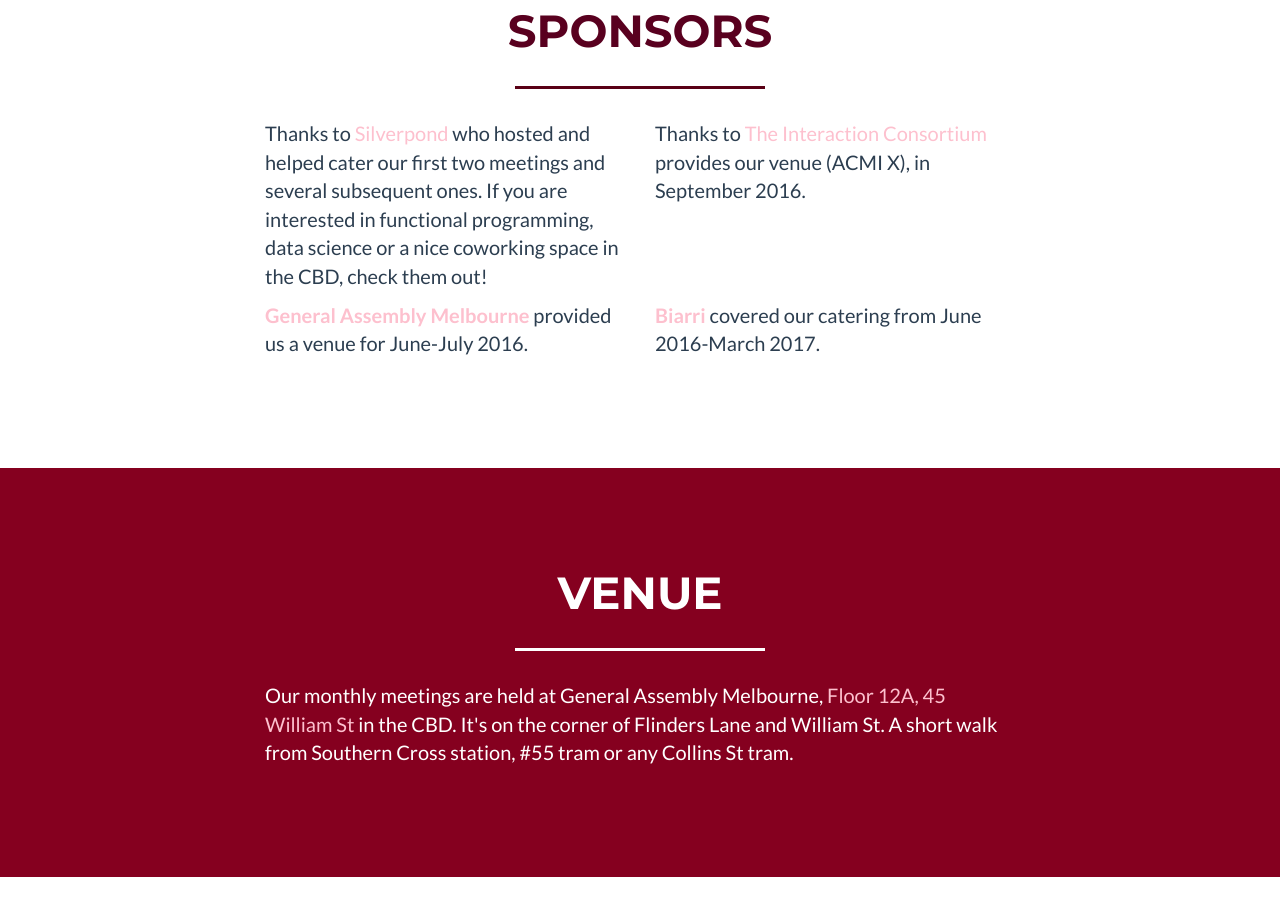
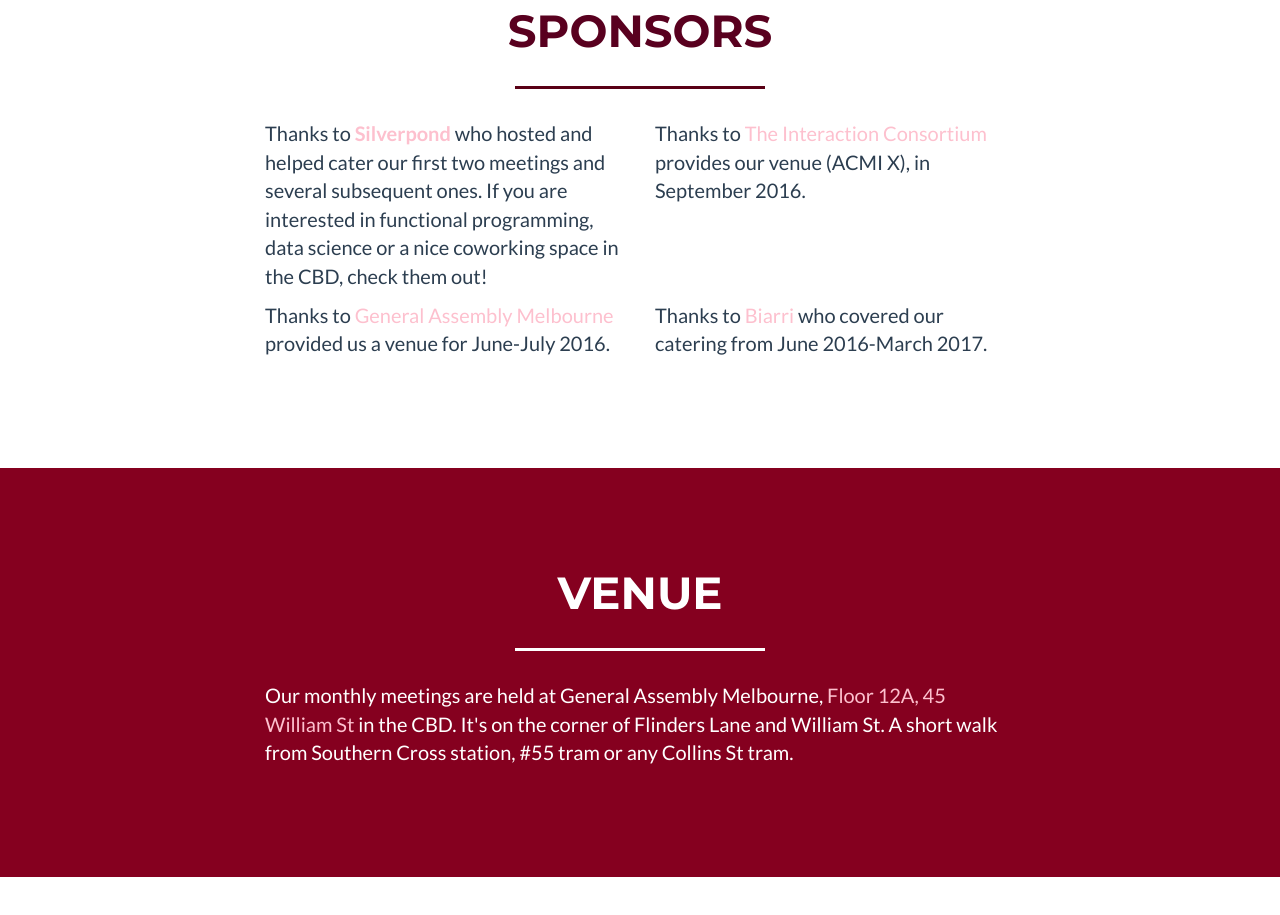
Before and after one commit to pyladiesmelbourne/pyladiesmelbourne.github.io, a plain HTML site: page index.html in a window 1280 px wide. Shown: the part 2200-3115 px from the top of the page. Drawn offline with nearby package versions, Linux system fonts and the light colour scheme; files whose address does not match are found by name.

Commit message:
update sponsors

```diff
--- a/index.html
+++ b/index.html
@@ -159,7 +159,7 @@
             <div class="row">
                 <div class="col-lg-4 col-lg-offset-2">
                     <p>
-Thanks to <a href="http://silverpond.com.au/">Silverpond</a> who hosted and helped cater our first two meetings and several subsequent ones. If you are interested in functional programming, data science or a nice coworking space in the CBD, check them out!
+                        Thanks to <span class="sponsor"><a href="http://silverpond.com.au/">Silverpond</a></span> who hosted and helped cater our first two meetings and several subsequent ones. If you are interested in functional programming, data science or a nice coworking space in the CBD, check them out!
                     </p>
                 </div>
                 <div class="col-lg-4">
@@ -171,12 +171,12 @@
             <div class="row">
                 <div class="col-lg-4 col-lg-offset-2">
                     <p>
-                    <span class="sponsor"><a href="https://generalassemb.ly/melbourne">General Assembly Melbourne</a></span> provided us a venue for June-July 2016.
+                    Thanks to <a href="https://generalassemb.ly/melbourne">General Assembly Melbourne</a> provided us a venue for June-July 2016.
                     </p>
                 </div>
                 <div class="col-lg-4">
                     <p>
-<span class="sponsor"><a href="http://biarri.com/">Biarri</a></span> covered our catering from June 2016-March 2017.
+Thanks to <a href="http://biarri.com/">Biarri</a> who covered our catering from June 2016-March 2017.
                     </p>
                 </div>
             </div>
```
